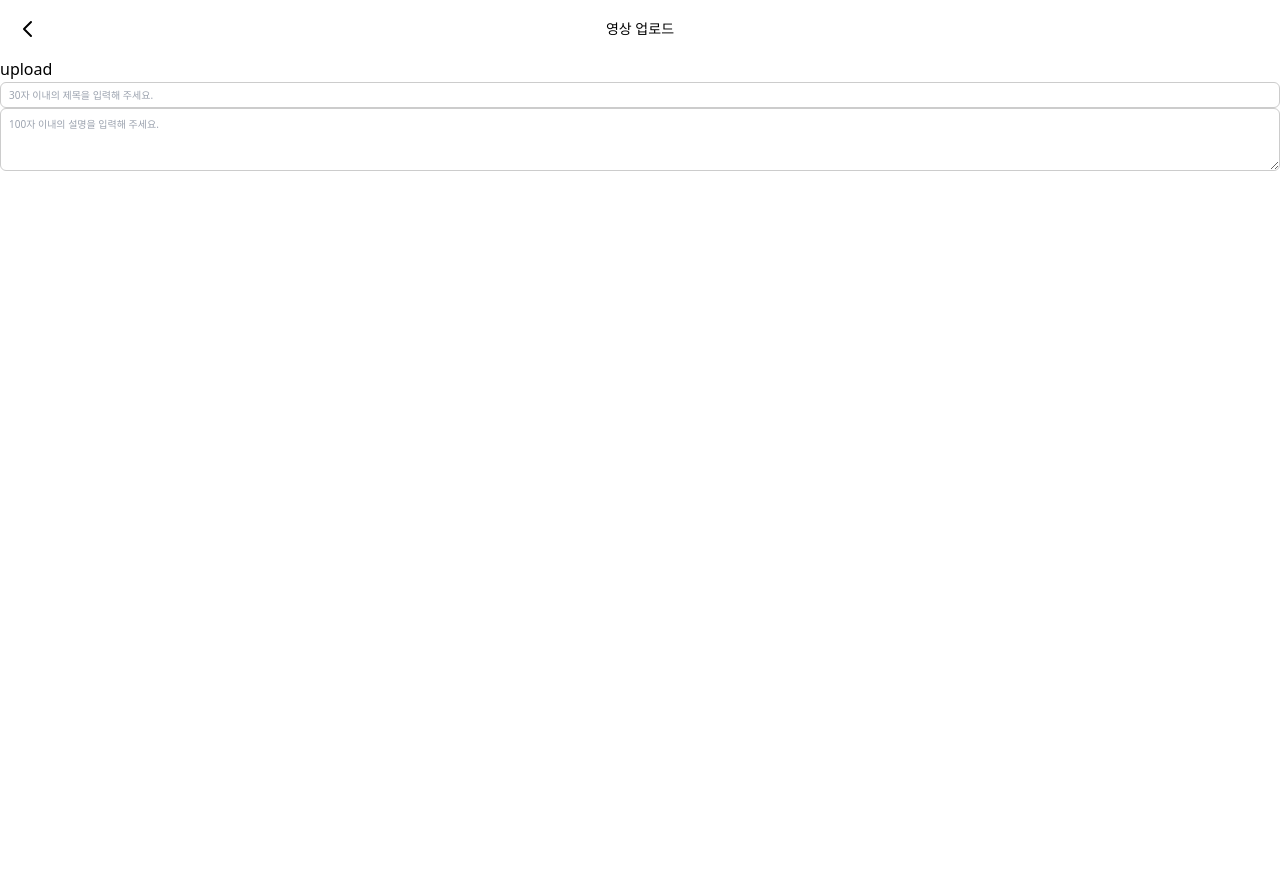
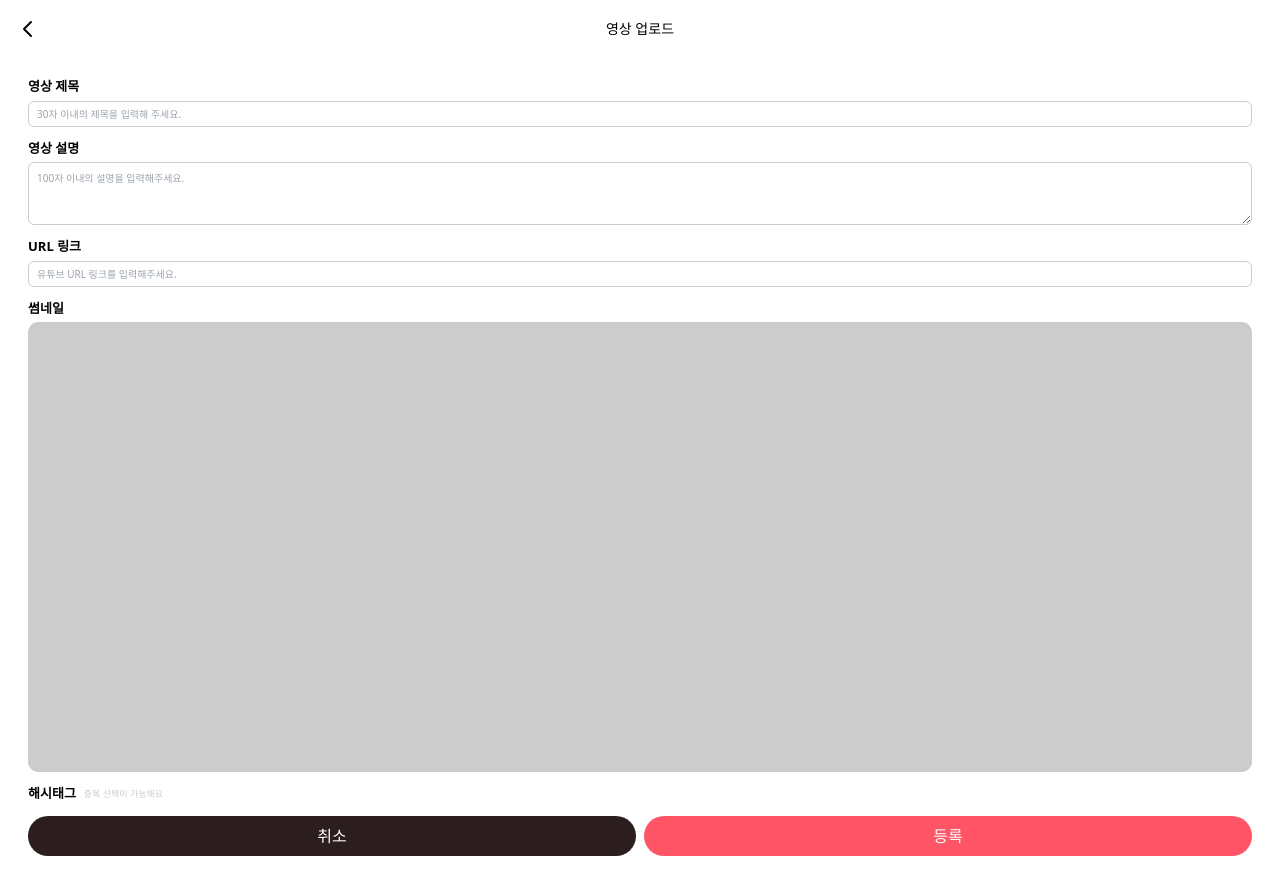
Before and after one commit to linc-hackathon-1/web1-frontend, a React (Vite) app: page /upload in a window 1280 px wide. Before the commit the page ends 800 px from the top, so only its background shows below. Built offline with nearby package versions, Linux system fonts and the light colour scheme; a web font is replaced by a local one; what http-status-codes would draw is missing.

Commit message:
feat: upload page

```diff
--- a/src/components/atoms/Button.tsx
+++ b/src/components/atoms/Button.tsx
@@ -15,7 +15,7 @@ function Button({
 }: ButtonProps) {
   const borderClass = bgColor === 'bg-white' ? 'border border-black' : '';
   const colorClass = bgColor === 'bg-white' ? 'text-black' : 'text-white';
-  const merged = twMerge(classes, bgColor, 'py-2 px-5 rounded-md', borderClass, getHoverClass(bgColor), colorClass);
+  const merged = twMerge(classes, bgColor, 'py-2 px-5 rounded-[20px]', borderClass, getHoverClass(bgColor), colorClass);
 
   return (
     <button type="button" className={merged} {...rest}>
--- a/src/pages/Upload/index.tsx
+++ b/src/pages/Upload/index.tsx
@@ -1,21 +1,57 @@
 import Page from '@components/templates/Page';
 import Input from '@components/atoms/Input';
 import Textarea from '@components/atoms/Textarea';
+import Button from '@components/atoms/Button';
 
 function UploadPage() {
   return (
     <Page pageName="영상 업로드" hideNavigation hideFooter>
-      <p>upload</p>
+      <div className="flex flex-col gap-3 px-[28px] py-[20px]">
+        <div className="flex flex-col gap-1">
+          <div className="text-[13px] font-bold">영상 제목</div>
           <Input
             placeholder="30자 이내의 제목을 입력해 주세요."
             maxLength={30}
             type="text"
           />
+        </div>
+        <div className="flex flex-col gap-1">
+          <div className="text-[13px] font-bold">영상 설명</div>
           <Textarea
-        placeholder="100자 이내의 설명을 입력해 주세요."
+            placeholder="100자 이내의 설명을 입력해주세요."
             maxLength={100}
             rows={4}
           />
+        </div>
+        <div className="flex flex-col gap-1">
+          <div className="text-[13px] font-bold">URL 링크</div>
+          <Input
+            placeholder="유튜브 URL 링크를 입력해주세요."
+            maxLength={30}
+            type="text"
+          />
+        </div>
+        <div className="flex flex-col gap-1">
+          <div className="text-[13px] font-bold">썸네일</div>
+          <div className="w-full h-[450px] rounded-[10px] bg-lightGrey" />
+        </div>
+        <div className="flex flex-col gap-1">
+          <div className="flex gap-2 items-center">
+            <div className="text-[13px] font-bold">해시태그</div>
+            <div className="text-[9px] text-lightGrey">중복 선택이 가능해요</div>
+          </div>
+        </div>
+        <div className="flex gap-2">
+          <div className="w-full">
+            <Button bgColor="bg-black" classes="w-full ">취소</Button>
+          </div>
+          <div className="w-full">
+            <Button bgColor="bg-primary" classes="w-full">등록</Button>
+          </div>
+        </div>
+
+      </div>
+
     </Page>
   );
 }
```
Lines whose indentation alone changed are shown as unchanged.
